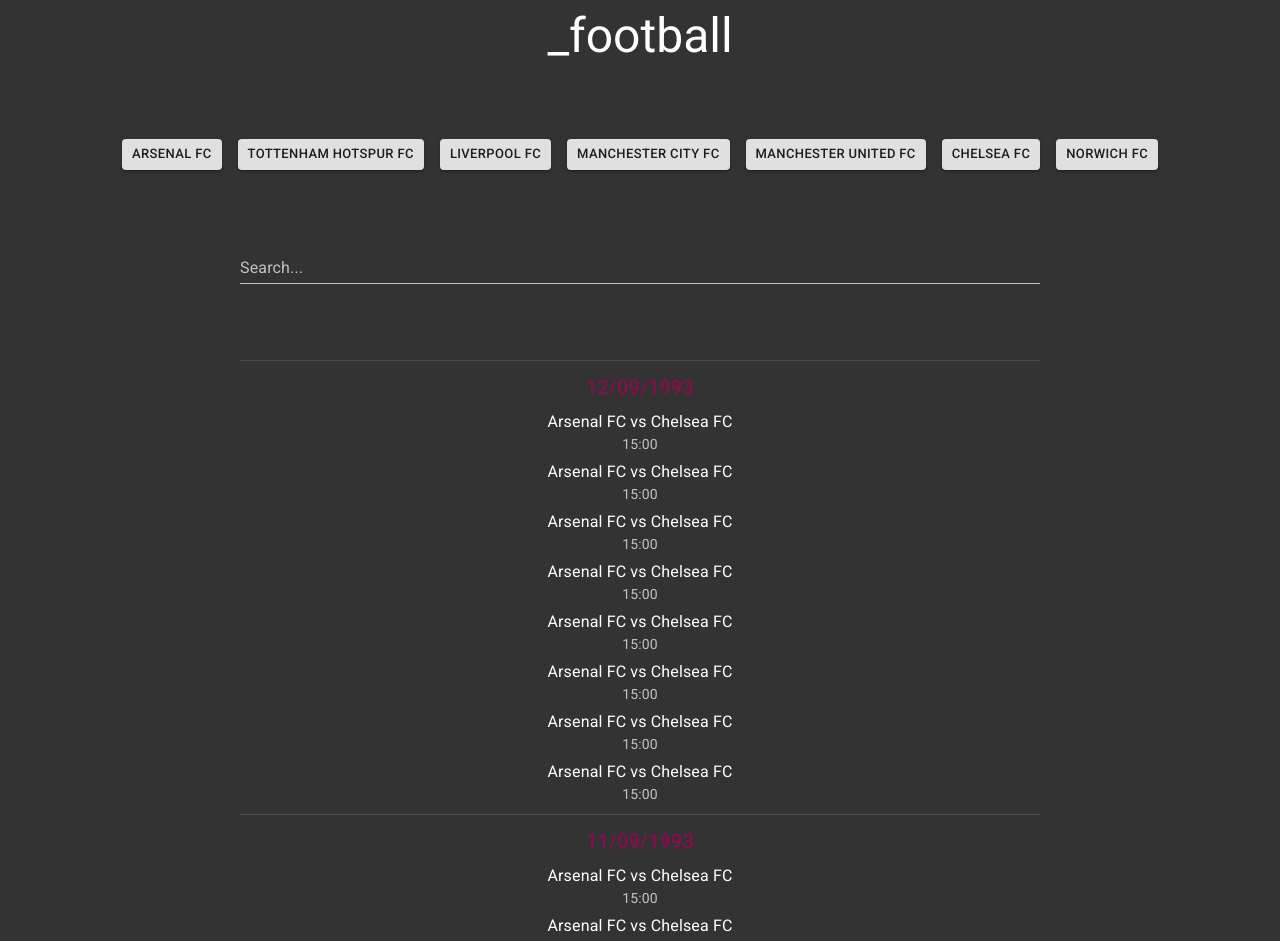
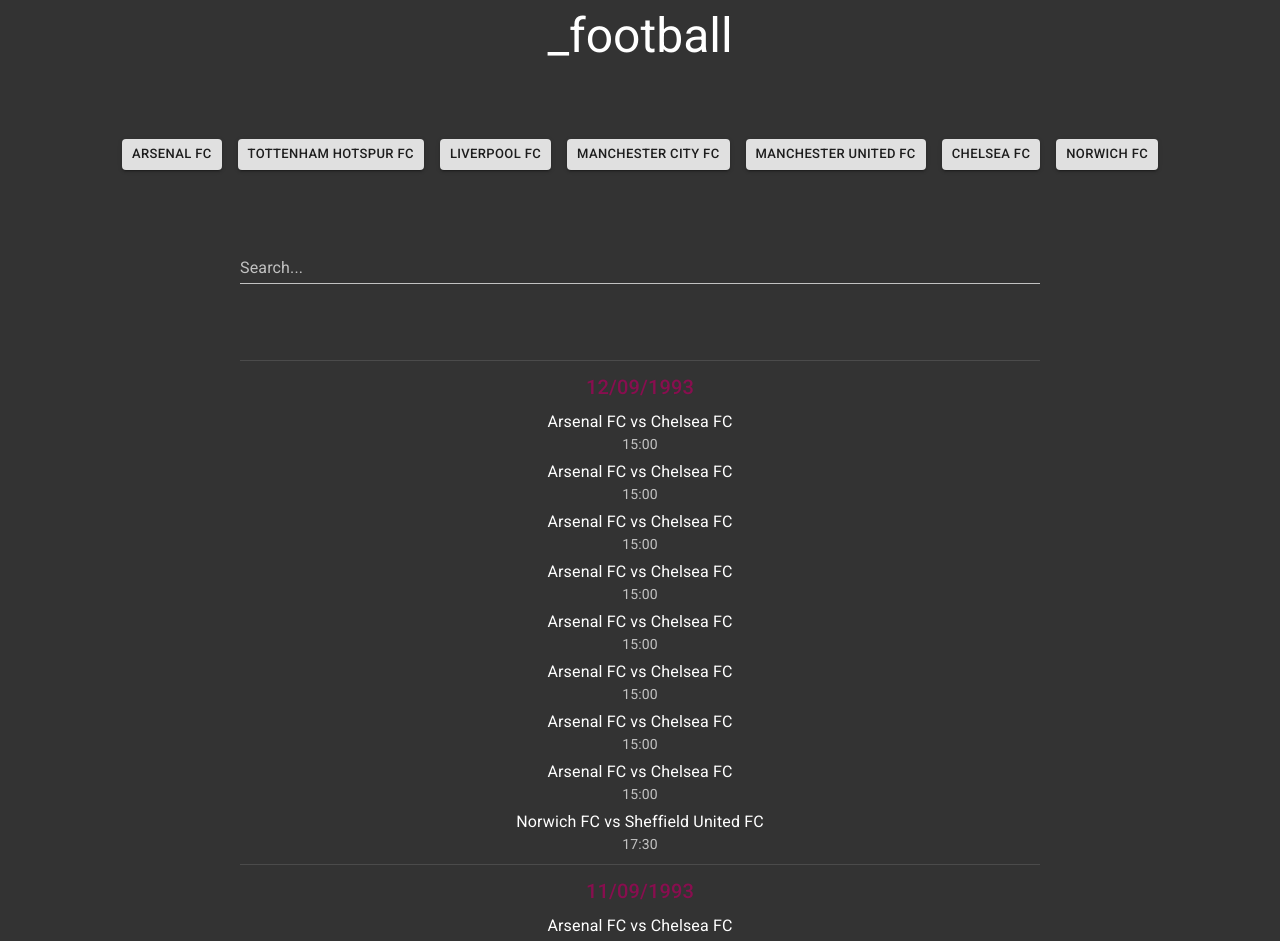
Before and after one commit to ahmed1293/_football, a React (Create React App) app: page / in a window 1280 px wide. Shown: the top 941 px of the page. Built offline with nearby package versions, Linux system fonts and the light colour scheme.

Commit message:
team and search filters

```diff
--- a/src/App.js
+++ b/src/App.js
@@ -12,8 +12,10 @@
     constructor(props) {
         super(props);
         this.state = {
-            filteredTeams: [],
-            searchText: ''
+            filters: {
+                search: '',
+                teams: []
+            },
         };
         this.addTeamFilter = this.addTeamFilter.bind(this);
         this.removeTeamFilter = this.removeTeamFilter.bind(this);
@@ -21,21 +23,30 @@
     }
 
     addTeamFilter(team) {
-        let filteredTeams = this.state.filteredTeams;
+        let filteredTeams = [...this.state.filters.teams];
         filteredTeams.push(team);
-        this.setState({filteredTeams: filteredTeams});
-        console.log(`added ${team}`);
+        const search = this.state.filters.search;
+        this.setState({filters: {
+            search: search,
+            teams: filteredTeams
+        }});
     }
 
     removeTeamFilter(team) {
-        let filteredTeams = this.state.filteredTeams;
-        this.setState({filteredTeams: filteredTeams.filter(val => val !== team)});
-        console.log(`removed ${team}`);
+        let filteredTeams = [...this.state.filters.teams];
+        const search = this.state.filters.search;
+        this.setState({filters: {
+            search: search,
+            teams: filteredTeams.filter(val => val !== team)
+        }});
     }
 
     updateSearchText(text) {
-        this.setState({searchText: text});
-        console.log(`search text: ${text}`);
+        const teams = [...this.state.filters.teams];
+        this.setState({filters: {
+            search: text,
+            teams: teams
+        }});
     }
 
     render() {
@@ -46,9 +57,9 @@
 
                     <Filters addFilter={this.addTeamFilter} removeFilter={this.removeTeamFilter}/>
 
-                    <Search filter={this.updateSearchText}/>
+                    <Search addFilter={this.updateSearchText}/>
 
-                    <Fixtures/>
+                    <Fixtures filters={this.state.filters}/>
 
                 </div>
             </ThemeProvider>
--- a/src/Filters.js
+++ b/src/Filters.js
@@ -39,12 +39,8 @@
         return (
             <div className={classes.buttons}>
                 {this.teams.map(team =>
-                    <TeamFilter
-                        activate={this.props.addFilter}
-                        deactivate={this.props.removeFilter}
-                        theme={team.theme}
-                        teamName={team.name}
-                        key={team.name}
+                    <TeamFilter activate={this.props.addFilter} deactivate={this.props.removeFilter}
+                                theme={team.theme} teamName={team.name} key={team.name}
                     />
                 )}
             </div>
@@ -75,9 +71,9 @@
     }
 
     handleClick() {
-        const selected = this.state.selected;
-        this.setState({selected: !selected});
-        !selected ? this.activate() : this.deactivate();
+        const selected = !this.state.selected;
+        this.setState({selected: selected});
+        selected ? this.activate() : this.deactivate();
     }
 
     render() {
--- a/src/Fixtures.js
+++ b/src/Fixtures.js
@@ -19,22 +19,67 @@
 });
 
 
+const RESPONSE = [
+    {home: 'Arsenal FC', away: 'Chelsea FC', time: '15:00'},
+    {home: 'Arsenal FC', away: 'Chelsea FC', time: '15:00'},
+    {home: 'Arsenal FC', away: 'Chelsea FC', time: '15:00'},
+    {home: 'Arsenal FC', away: 'Chelsea FC', time: '15:00'},
+    {home: 'Arsenal FC', away: 'Chelsea FC', time: '15:00'},
+    {home: 'Arsenal FC', away: 'Chelsea FC', time: '15:00'},
+    {home: 'Arsenal FC', away: 'Chelsea FC', time: '15:00'},
+    {home: 'Arsenal FC', away: 'Chelsea FC', time: '15:00'},
+    {home: 'Norwich FC', away: 'Sheffield United FC', time: '17:30'},
+];
+
+
 class Fixtures extends Component {
 
     constructor(props) {
         super(props);
+        this.filter = this.filter.bind(this);
+        this.filterFixture = this.filterFixture.bind(this);
+        this.fixtures = RESPONSE;
         this.state = {
-            'fixtures': [
-                {home: 'Arsenal FC', away: 'Chelsea FC', time: '15:00'},
-                {home: 'Arsenal FC', away: 'Chelsea FC', time: '15:00'},
-                {home: 'Arsenal FC', away: 'Chelsea FC', time: '15:00'},
-                {home: 'Arsenal FC', away: 'Chelsea FC', time: '15:00'},
-                {home: 'Arsenal FC', away: 'Chelsea FC', time: '15:00'},
-                {home: 'Arsenal FC', away: 'Chelsea FC', time: '15:00'},
-                {home: 'Arsenal FC', away: 'Chelsea FC', time: '15:00'},
-                {home: 'Arsenal FC', away: 'Chelsea FC', time: '15:00'},
-            ]
+            'filteredFixtures': this.fixtures
+        };
+    }
+
+    componentDidMount() {
+        // fetch fixtures
+    }
+
+    componentDidUpdate(prevProps, prevState, snapshot) {
+        const searchChanges = prevProps.filters.search !== this.props.filters.search ;
+        const listChanges = prevProps.filters.teams.length !== this.props.filters.teams.length;
+        if (searchChanges || listChanges) {
+            this.filter();
         }
+    }
+
+    filter() {
+        const teamFilters = [...this.props.filters.teams];
+
+        if (!teamFilters.length && !this.props.filters.search) {
+            this.setState({filteredFixtures: this.fixtures});
+            return
+        }
+
+        teamFilters.push(this.props.filters.search);
+        const filteredFixtures = this.fixtures.filter(
+            fixture => this.filterFixture(fixture, teamFilters)
+        );
+        this.setState({filteredFixtures: filteredFixtures});
+    }
+
+    filterFixture(fixture, teams) {
+        return teams.find(
+            filter => {
+                const home = fixture.home.toLowerCase();
+                const away = fixture.away.toLowerCase();
+                const filterLower = filter.toLowerCase();
+                return home.includes(filterLower) || away.includes(filterLower)
+            }
+        );
     }
 
     render() {
@@ -43,9 +88,9 @@
         return <div>
             <List className={classes.scrollable}>
                 <Divider className={classes.margins} />
-                <MatchDay date='12/09/1993' fixtures={this.state.fixtures}/>
+                <MatchDay date='12/09/1993' fixtures={this.state.filteredFixtures}/>
                 <Divider className={classes.margins} />
-                <MatchDay date='11/09/1993' fixtures={this.state.fixtures}/>
+                <MatchDay date='11/09/1993' fixtures={this.state.filteredFixtures}/>
             </List>
         </div>
     }
--- a/src/MatchDay.js
+++ b/src/MatchDay.js
@@ -5,6 +5,7 @@
 
 class MatchDay extends Component {
 
+    // TODO: give each item a key
     render() {
         return <div>
             <Typography variant="h6" align="center" color="secondary" gutterBottom>
--- a/src/Search.js
+++ b/src/Search.js
@@ -23,7 +23,7 @@
 
     filter(event) {
         const input = event.target.value;
-        this.props.filter(input);
+        this.props.addFilter(input);
     }
 
     render() {
```
